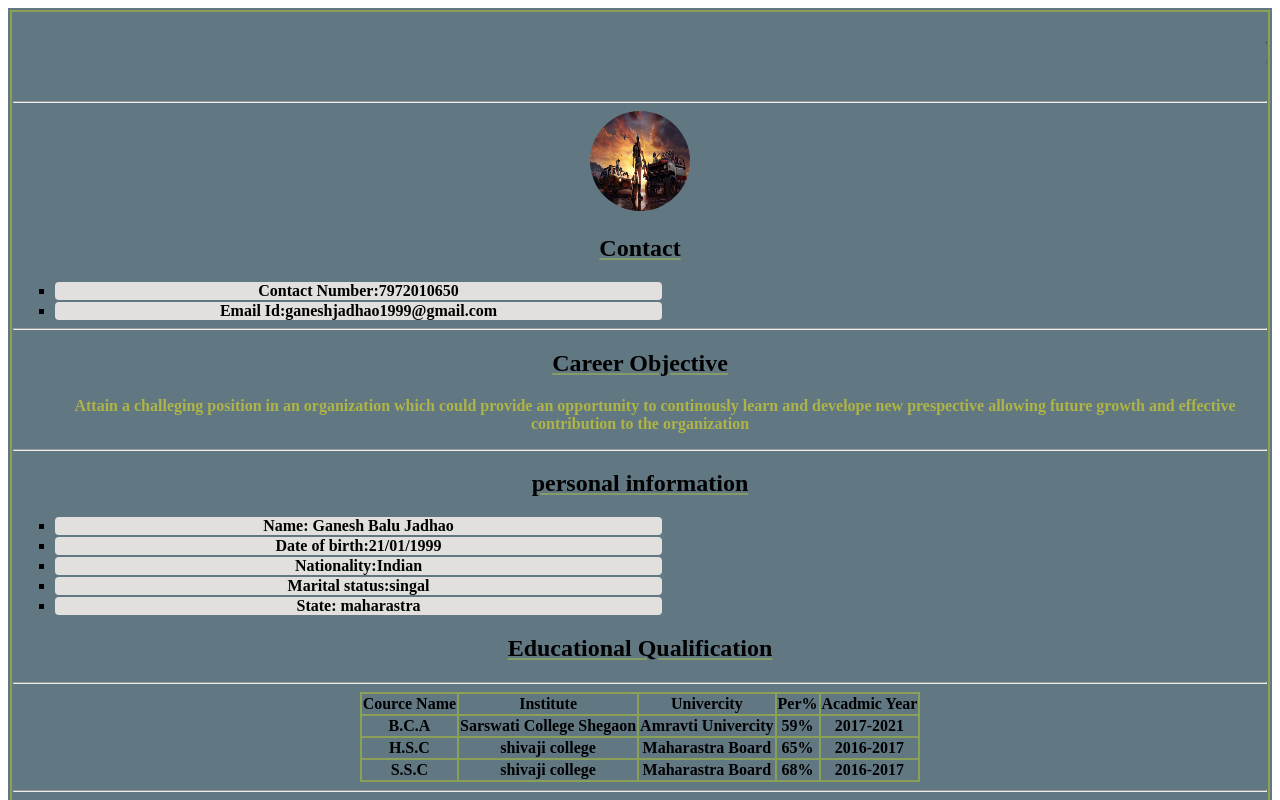
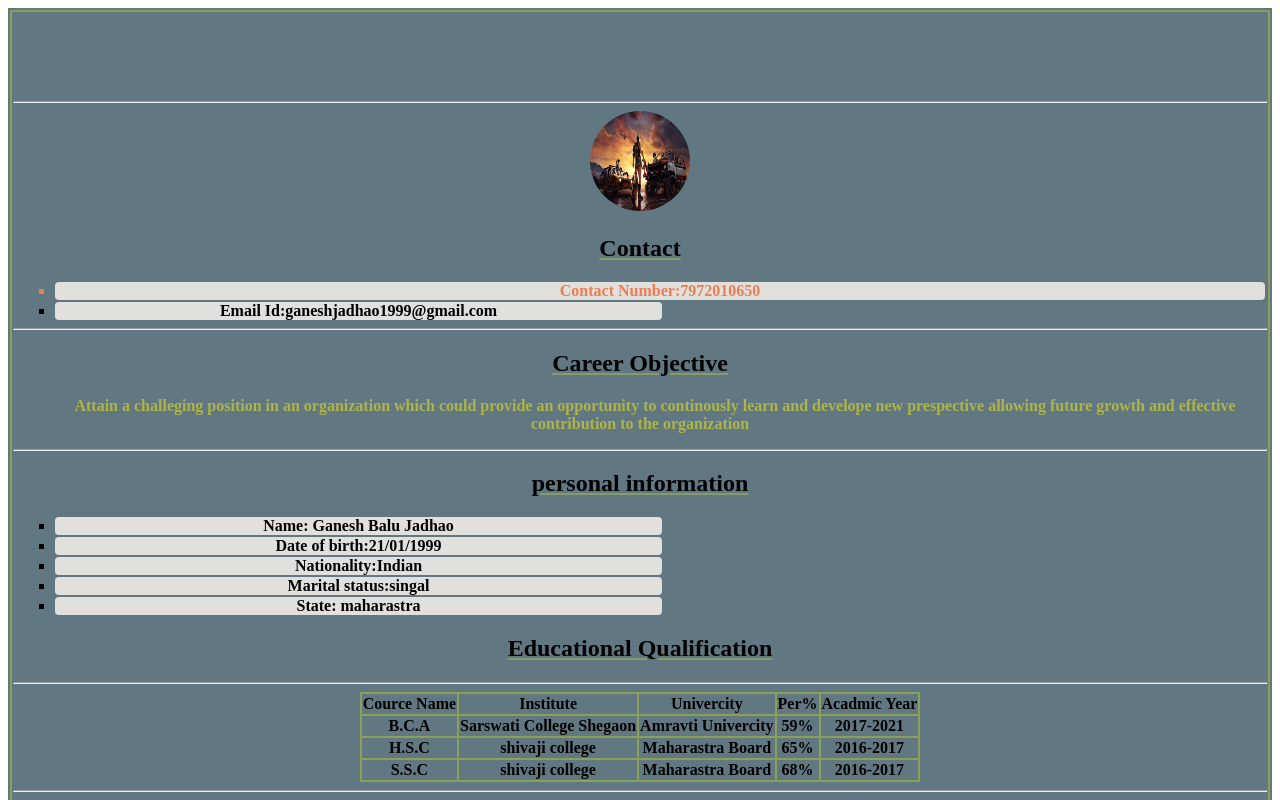
Before and after one commit to ganeshjadha0/ganeshjadha0.github.io, a plain HTML site: page index.html in a window 1280 px wide. In both pictures the pointer is over the item "Contact Number:7972010650". Shown: the top 800 px of the page. Drawn offline with Linux system fonts and the light colour scheme.

Commit message:
Update resume.css

```diff
--- a/resume.css
+++ b/resume.css
@@ -60,3 +60,11 @@ ul li {
   border: 2px;
   border-radius: 4px;
 }
+ul li {
+  transition: width 1s, height 4s;
+}
+ul li:hover {
+  width: auto;
+  height: auto;
+  color: rgb(236, 125, 81);
+}
```
